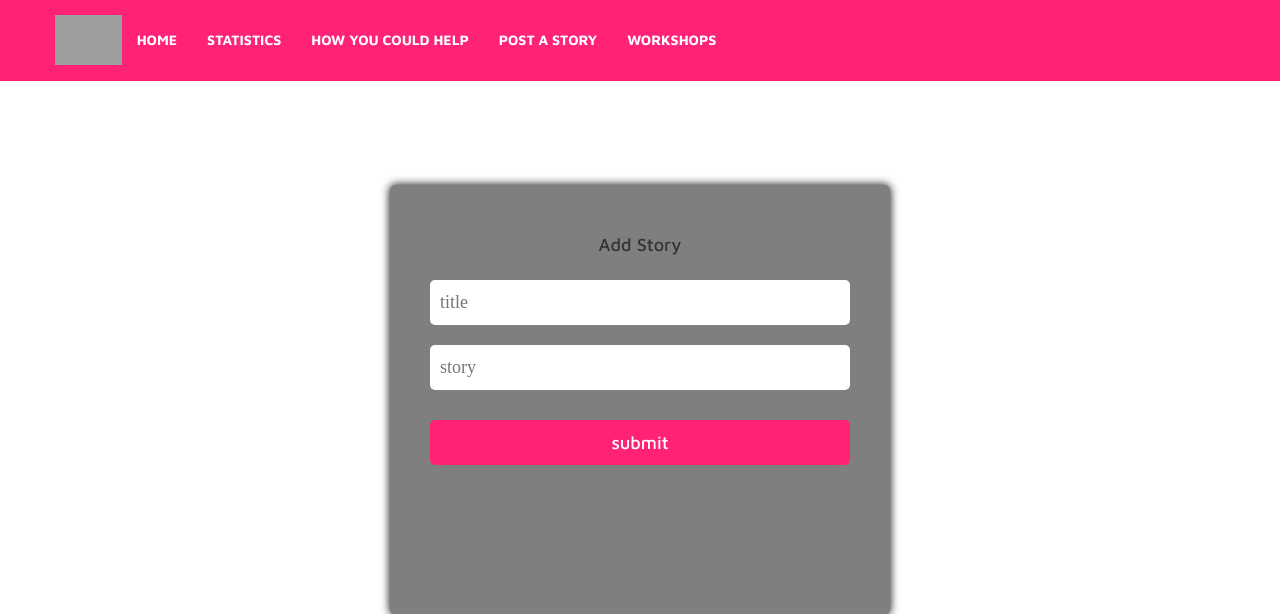
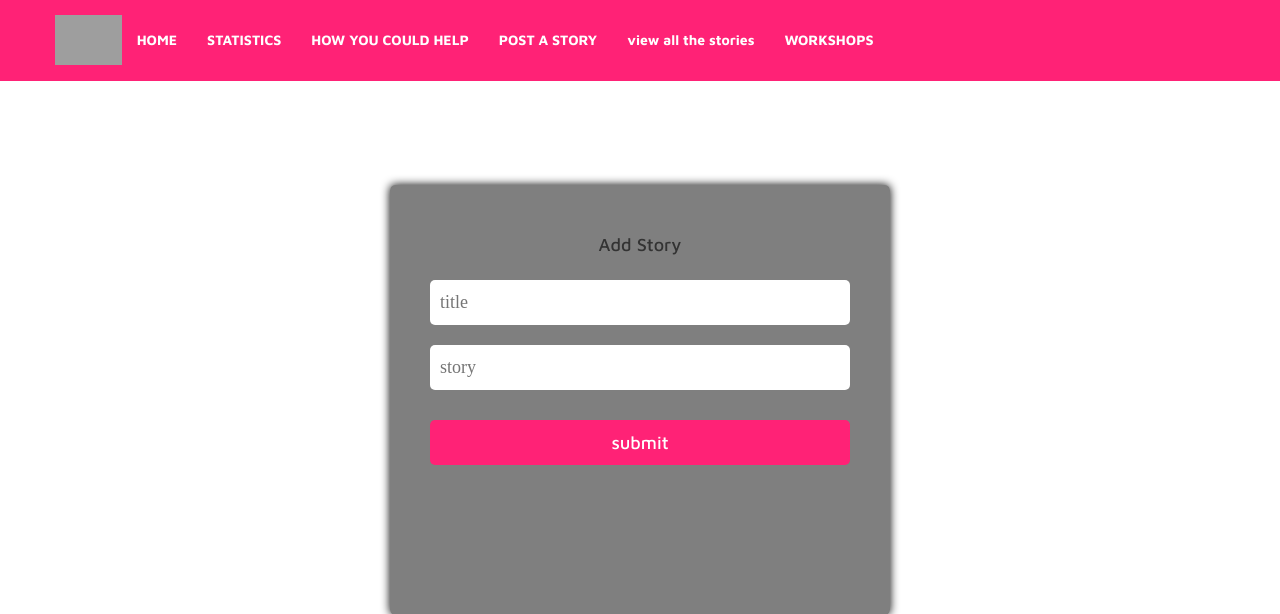
Before and after one commit to meet-projects/Y2-GroupD-Team1, a Flask app: page /post in a window 1280 px wide. Shown: the top 614 px of the page. Run offline with Flask 3, Linux system fonts and the light colour scheme; some libraries are stand-ins or nearby versions; grey boxes are pictures that could not be loaded.

Commit message:
Update post.html

```diff
--- a/templates/post.html
+++ b/templates/post.html
@@ -44,7 +44,7 @@
                     <li><a href="/statistics">STATISTICS</a></li>
                     <li><a href="/youhelp">HOW YOU COULD HELP</a></li>
                     <li><a href="/post">POST A STORY</a></li>
-
+                    <li><a href="/display">view all the stories</a></li>
                     <li><a href="/courses">WORKSHOPS</a></li>
 
                 </ul>
```
